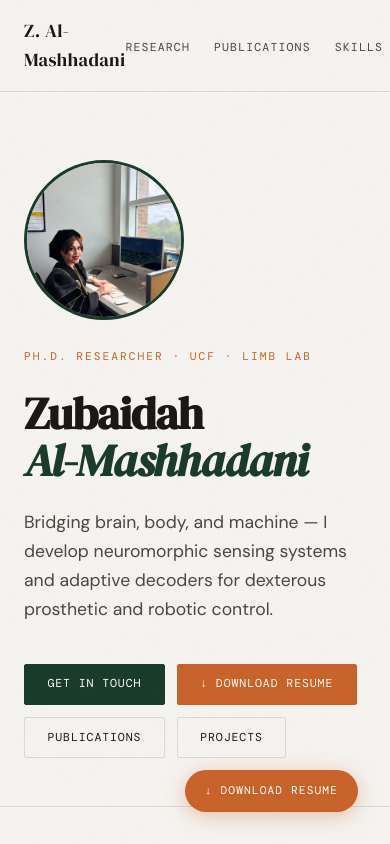
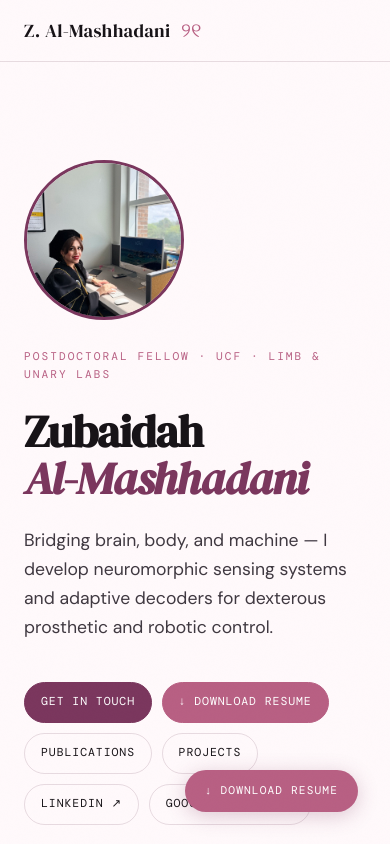
Before and after one commit to zubaidah93/zubaidah93.github.io, a plain HTML site: page index.html in a window 390 px wide. Shown: the top 844 px of the page. Drawn offline with nearby package versions, Linux system fonts and the light colour scheme; a web font is replaced by a local one.

Commit message:
Update index.html

```diff
--- a/index.html
+++ b/index.html
@@ -7,16 +7,17 @@
 <link href="https://fonts.googleapis.com/css2?family=DM+Serif+Display:ital@0;1&family=DM+Mono:wght@300;400;500&family=DM+Sans:wght@300;400;500&display=swap" rel="stylesheet"/>
 <style>
   :root {
-    --bg: #f5f3ef;
-    --ink: #1a1814;
-    --ink-soft: #4a4640;
-    --ink-muted: #8a8480;
-    --accent: #1a3a2a;
-    --accent-warm: #c8622a;
-    --accent-light: #e8f0eb;
-    --line: rgba(26,24,20,0.12);
+    --bg: #fff9fb;
+    --ink: #171317;
+    --ink-soft: #3f3840;
+    --ink-muted: #746a73;
+    --accent: #7a365d;
+    --accent-warm: #b85f83;
+    --accent-deep: #58233f;
+    --accent-light: #f8eaf0;
+    --line: rgba(88,35,63,0.14);
     --card-bg: #ffffff;
-    --tag-bg: #eceae5;
+    --tag-bg: #f6edf1;
   }
 
   *, *::before, *::after { box-sizing: border-box; margin: 0; padding: 0; }
@@ -52,7 +53,7 @@
     justify-content: space-between;
     align-items: center;
     padding: 1.25rem 4rem;
-    background: rgba(245,243,239,0.88);
+    background: rgba(255,249,251,0.9);
     backdrop-filter: blur(12px);
     border-bottom: 1px solid var(--line);
   }
@@ -63,6 +64,20 @@
     letter-spacing: 0.02em;
     color: var(--ink);
     text-decoration: none;
+  }
+
+  .nav-brand {
+    display: inline-flex;
+    align-items: center;
+    gap: 0.65rem;
+  }
+
+  .ribbon-mark {
+    color: var(--accent-warm);
+    font-family: Georgia, serif;
+    font-size: 1.25rem;
+    line-height: 1;
+    transform: translateY(-1px);
   }
 
   .nav-links {
@@ -154,7 +169,7 @@
     letter-spacing: 0.08em;
     text-transform: uppercase;
     text-decoration: none;
-    border-radius: 2px;
+    border-radius: 999px;
     transition: all 0.2s;
     cursor: pointer;
   }
@@ -177,9 +192,9 @@
   }
 
   .btn-outline:hover {
-    border-color: var(--ink);
-    background: var(--ink);
-    color: var(--bg);
+    border-color: var(--accent);
+    background: var(--accent-light);
+    color: var(--accent-deep);
   }
 
   .hero-right {
@@ -198,7 +213,7 @@
     transform: translate(-50%, -50%) rotate(-12deg);
     font-family: 'DM Serif Display', serif;
     font-size: clamp(8rem, 14vw, 16rem);
-    color: rgba(26,58,42,0.04);
+    color: rgba(122,54,93,0.055);
     white-space: nowrap;
     pointer-events: none;
     user-select: none;
@@ -217,7 +232,7 @@
     background: var(--card-bg);
     border: 1px solid var(--line);
     padding: 1.5rem;
-    border-radius: 4px;
+    border-radius: 10px;
   }
 
   .stat-number {
@@ -241,7 +256,7 @@
     padding: 1.5rem;
     background: var(--accent);
     color: rgba(255,255,255,0.88);
-    border-radius: 4px;
+    border-radius: 10px;
     font-size: 0.9rem;
     line-height: 1.65;
     opacity: 0;
@@ -294,7 +309,7 @@
   .project-card {
     background: var(--card-bg);
     border: 1px solid var(--line);
-    border-radius: 4px;
+    border-radius: 10px;
     padding: 2rem;
     display: flex;
     flex-direction: column;
@@ -318,7 +333,7 @@
   .project-card:hover::before { transform: scaleX(1); }
   .project-card:hover {
     transform: translateY(-4px);
-    box-shadow: 0 12px 40px rgba(26,24,20,0.08);
+    box-shadow: 0 12px 40px rgba(88,35,63,0.10);
   }
 
   .project-year {
@@ -357,7 +372,7 @@
     background: var(--tag-bg);
     color: var(--ink-soft);
     padding: 0.25rem 0.6rem;
-    border-radius: 2px;
+    border-radius: 999px;
   }
 
   /* ── PUBLICATIONS ── */
@@ -421,7 +436,7 @@
     background: var(--card-bg);
     border: 1px solid var(--line);
     padding: 1.75rem;
-    border-radius: 4px;
+    border-radius: 10px;
   }
 
   .skill-group-title {
@@ -539,7 +554,7 @@
     padding: 1.25rem;
     background: var(--card-bg);
     border: 1px solid var(--line);
-    border-radius: 4px;
+    border-radius: 10px;
   }
 
   .award-icon {
@@ -666,8 +681,8 @@
     border: 1.5px solid var(--accent-warm);
   }
   .btn-cv:hover {
-    background: #a84e20;
-    border-color: #a84e20;
+    background: var(--accent-deep);
+    border-color: var(--accent-deep);
   }
 
   /* ── PROJECT VISUALIZATION ── */
@@ -705,13 +720,13 @@
     letter-spacing: 0.1em;
     text-transform: uppercase;
     text-decoration: none;
-    box-shadow: 0 4px 20px rgba(200,98,42,0.35);
+    box-shadow: 0 4px 20px rgba(122,54,93,0.25);
     transition: all 0.2s;
   }
   .cv-float:hover {
-    background: #a84e20;
+    background: var(--accent-deep);
     transform: translateY(-2px);
-    box-shadow: 0 8px 28px rgba(200,98,42,0.45);
+    box-shadow: 0 8px 28px rgba(122,54,93,0.34);
   }
 
   /* ── PROFILE PHOTO ── */
@@ -776,7 +791,7 @@
     align-items: center;
     justify-content: center;
     gap: 0.5rem;
-    border: 1.5px dashed rgba(26,58,42,0.2);
+    border: 1.5px dashed rgba(122,54,93,0.22);
   }
 
   .project-img-placeholder span { font-size: 2rem; }
@@ -828,7 +843,7 @@
     justify-content: center;
     gap: 0.6rem;
     background: var(--accent-light);
-    border: 1.5px dashed rgba(26,58,42,0.2);
+    border: 1.5px dashed rgba(122,54,93,0.22);
   }
 
   .lab-photo-placeholder span { font-size: 2.2rem; }
@@ -888,6 +903,13 @@
     .contact-section { padding: 4rem 1.5rem; }
     footer { padding: 1.5rem; flex-direction: column; gap: 0.5rem; text-align: center; }
     .pub-item { grid-template-columns: 1fr; gap: 0.5rem; }
+    .nav-links li:nth-child(n+4) { display: none; }
+  }
+
+  @media (max-width: 620px) {
+    .nav-links { display: none; }
+    .hero-links { gap: 0.6rem; }
+    .btn { padding: 0.65rem 1rem; }
   }
 </style>
 </head>
@@ -895,7 +917,10 @@
 
 <!-- NAV -->
 <nav>
-  <a class="nav-logo" href="#">Z. Al-Mashhadani</a>
+  <div class="nav-brand">
+    <a class="nav-logo" href="#">Z. Al-Mashhadani</a>
+    <span class="ribbon-mark" aria-hidden="true">୨୧</span>
+  </div>
   <ul class="nav-links">
     <li><a href="#research">Research</a></li>
     <li><a href="#publications">Publications</a></li>
@@ -919,7 +944,7 @@
     <div class="profile-photo-wrap">
       <img src="images/me.jpg" alt="Zubaidah Al-Mashhadani">
     </div>
-    <p class="hero-eyebrow">Ph.D. Researcher · UCF · LIMB Lab</p>
+    <p class="hero-eyebrow">Postdoctoral Fellow · UCF · LIMB &amp; Unary Labs</p>
     <h1 class="hero-name">Zubaidah<br><em>Al-Mashhadani</em></h1>
     <p class="hero-tagline">
       Bridging brain, body, and machine — I develop neuromorphic sensing systems and adaptive decoders for dexterous prosthetic and robotic control.
@@ -932,6 +957,8 @@
       </a>
       <a class="btn btn-outline" href="#publications">Publications</a>
       <a class="btn btn-outline" href="#research">Projects</a>
+      <a class="btn btn-outline" href="https://www.linkedin.com/in/zubaidaha/" target="_blank" rel="noopener noreferrer">LinkedIn ↗</a>
+      <a class="btn btn-outline" href="https://scholar.google.com/citations?user=_VA4w2UAAAAJ&amp;hl=en&amp;oi=ao" target="_blank" rel="noopener noreferrer">Google Scholar ↗</a>
     </div>
   </div>
   <div class="hero-right">
@@ -955,7 +982,7 @@
       </div>
     </div>
     <div class="hero-about">
-      Ph.D. candidate in Electrical Engineering at UCF's LIMB Lab. My research sits at the intersection of <strong>tactile sensing</strong>, <strong>neuromorphic computing</strong>, and <strong>machine learning</strong> — building real-time adaptive systems that let humans and robots share perception.
+      Postdoctoral Fellow in Electrical Engineering at UCF's LIMB and Unary Labs. My research sits at the intersection of <strong>tactile sensing</strong>, <strong>neuromorphic computing</strong>, and <strong>machine learning</strong>, building real-time adaptive systems that let humans and robots share perception.
     </div>
   </div>
 </div>
@@ -1389,7 +1416,7 @@
         <span>zubaidah.almashhadani@ucf.edu</span>
         <span class="contact-link-label">Email</span>
       </a>
-      <a class="contact-link" href="https://linkedin.com" target="_blank">
+      <a class="contact-link" href="https://www.linkedin.com/in/zubaidaha/" target="_blank" rel="noopener noreferrer">
         <span>in</span>
         <span>LinkedIn Profile</span>
         <span class="contact-link-label">LinkedIn</span>
@@ -1399,7 +1426,7 @@
         <span>GitHub</span>
         <span class="contact-link-label">Code</span>
       </a>
-      <a class="contact-link" href="https://scholar.google.com" target="_blank">
+      <a class="contact-link" href="https://scholar.google.com/citations?user=_VA4w2UAAAAJ&amp;hl=en&amp;oi=ao" target="_blank" rel="noopener noreferrer">
         <span>◎</span>
         <span>Google Scholar</span>
         <span class="contact-link-label">Papers</span>
@@ -1486,11 +1513,11 @@
   }
 
   window.addEventListener('load', () => {
-    drawSignalChart('viz-tactile',  '#1a3a2a');
-    drawSignalChart('viz-emg',      '#c8622a');
-    drawBarChart('viz-multimodal',  ['EMG','US','IMU','Fused'], [72, 78, 65, 94], '#1a3a2a');
-    drawScatterPlot('viz-eeg',      '#c8622a');
-    drawSignalChart('viz-robot',    '#3a6a5a');
-    drawBarChart('viz-agri',        ['Healthy','Disease','Ripe','Unripe'], [91, 88, 95, 87], '#c8622a');
+    drawSignalChart('viz-tactile',  '#7a365d');
+    drawSignalChart('viz-emg',      '#b85f83');
+    drawBarChart('viz-multimodal',  ['EMG','US','IMU','Fused'], [72, 78, 65, 94], '#7a365d');
+    drawScatterPlot('viz-eeg',      '#b85f83');
+    drawSignalChart('viz-robot',    '#95506f');
+    drawBarChart('viz-agri',        ['Healthy','Disease','Ripe','Unripe'], [91, 88, 95, 87], '#b85f83');
   });
 </script>
```
